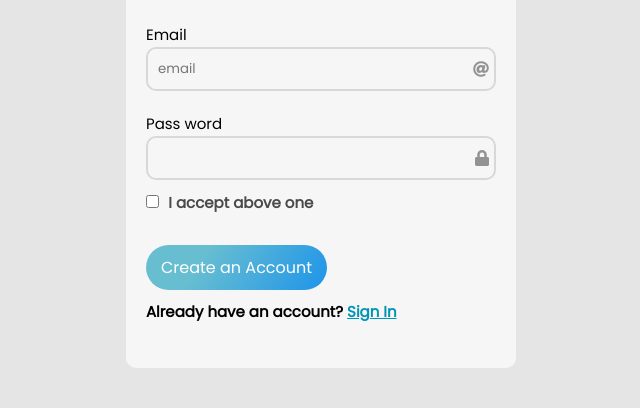
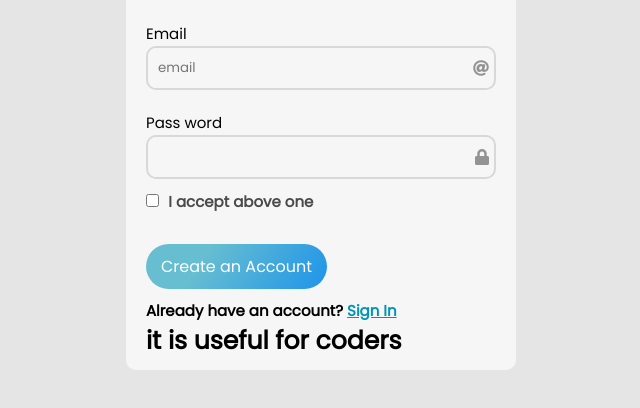
Before and after one commit to arikaran007/project_ari, a plain HTML site: page index.html in a window 1280 px wide. Shown: the part 282-690 px from the top of the page, without its empty margins (319-959 px from the left). Drawn offline with Linux system fonts and the light colour scheme.

Commit message:
new one added

```diff
--- a/index.html
+++ b/index.html
@@ -55,7 +55,7 @@
                         <a href="#">Sign In</a>
                     </span>
                 </form>
-
+<h1>it is useful for coders</h1>
             </div>
         </div>
     </div>
```
